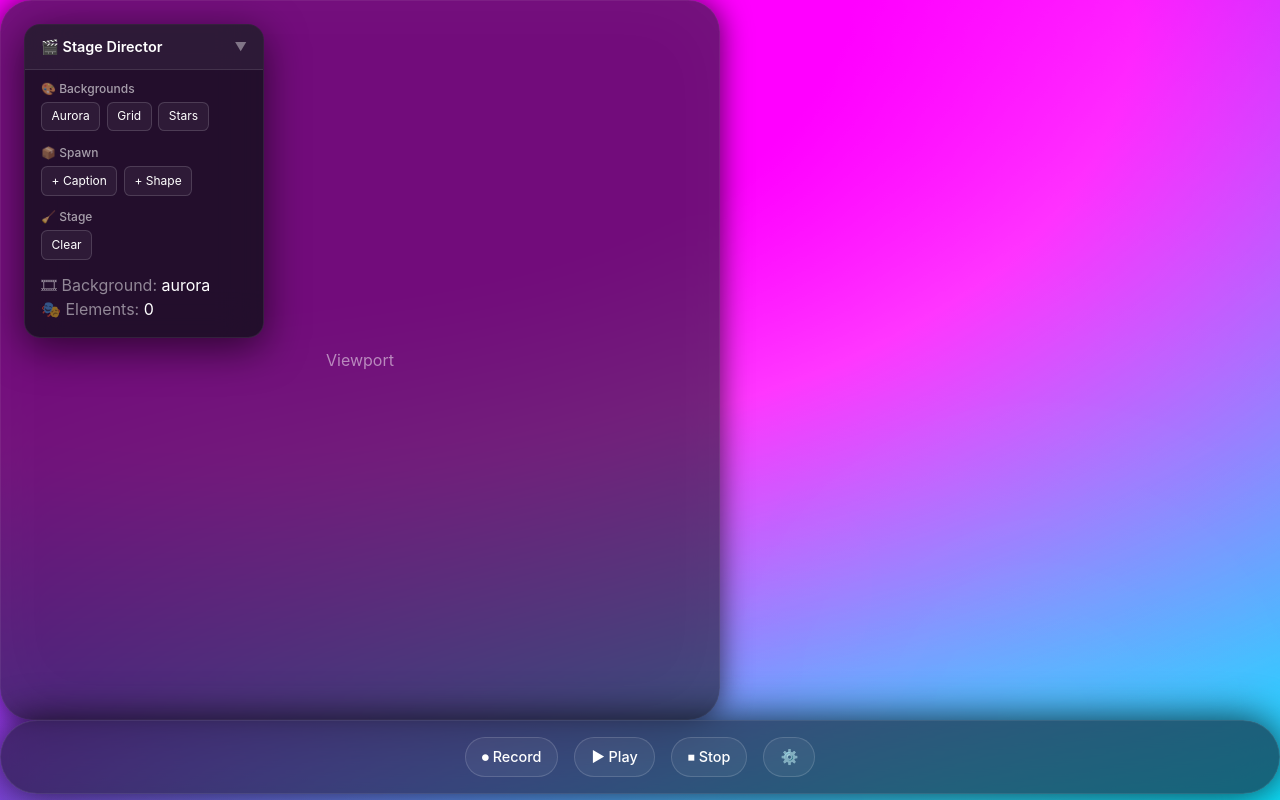
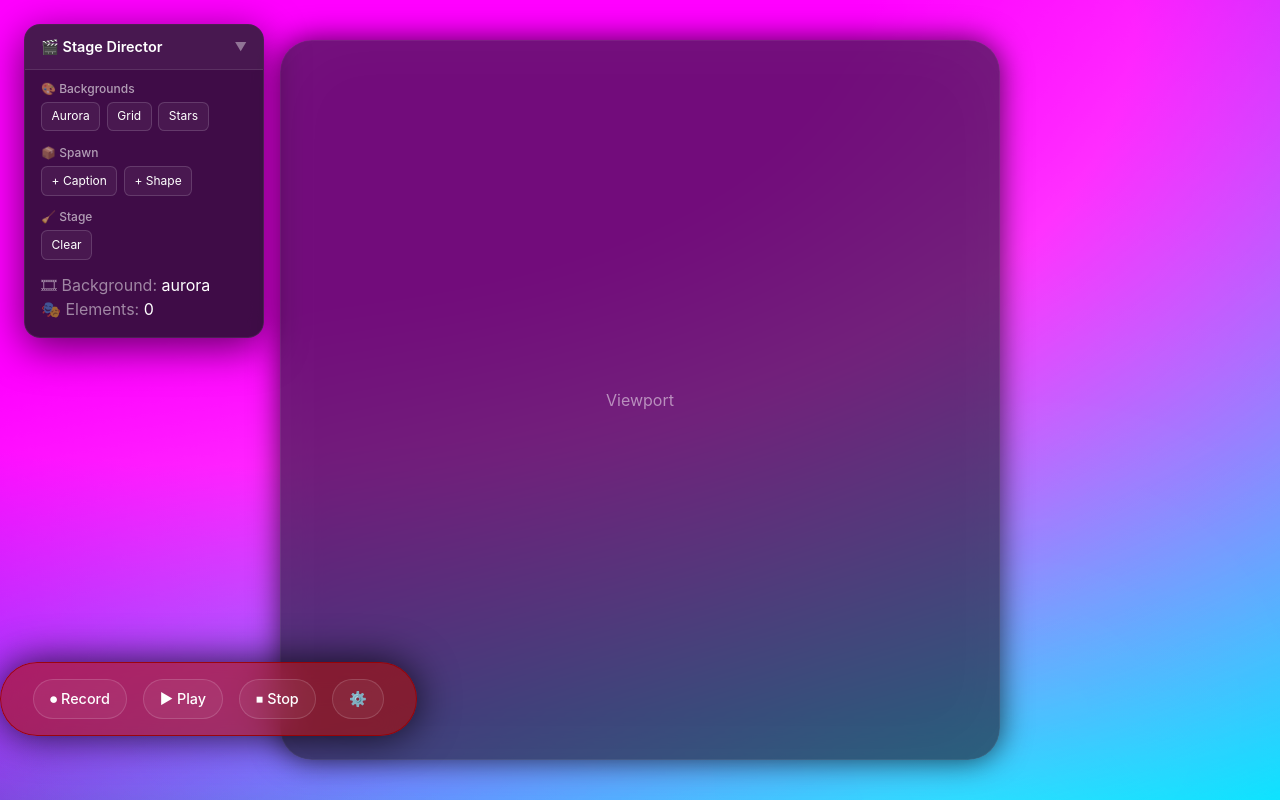
Before and after one commit to nickf723/ed-dev-stage, a Next.js app: page / in a window 1280 px wide. Built offline with nearby package versions, Linux system fonts and the light colour scheme.

Commit message:
squaretoor

```diff
--- a/app/components/BackgroundManager.tsx
+++ b/app/components/BackgroundManager.tsx
@@ -1,24 +1,24 @@
+// In app/components/BackgroundManager.tsx
+
 "use client";
-import { useEffect, useState } from "react";
-import "@/app/styles/backgrounds.css"; // make sure this points to your css
+import { useStage } from "./director/StageDirector"; // <-- Import useStage
+import "@/app/styles/backgrounds.css";
 
-export type BackgroundType = "aurora" | "grid" | "stars" | "solid";
+// No need for BackgroundType, as the context provides the string
+// export type BackgroundType = "aurora" | "grid" | "stars" | "solid";
 
 export function BackgroundManager() {
-  const [activeBackground, setActiveBackground] = useState<BackgroundType>("aurora");
+  // Get the global backgroundMode from the context
+  const { backgroundMode } = useStage();
 
-  // Optional: listen for global background updates later (via context or event)
-  useEffect(() => {
-    const handleChange = (e: CustomEvent<BackgroundType>) => {
-      setActiveBackground(e.detail);
-    };
-    window.addEventListener("changeBackground", handleChange as EventListener);
-    return () => window.removeEventListener("changeBackground", handleChange as EventListener);
-  }, []);
+  // The local state and useEffect are no longer needed
+  // const [activeBackground, setActiveBackground] = useState<BackgroundType>("aurora");
+  // useEffect(() => { ... }, []);
 
   return (
     <div className="background-manager">
-      <div className={`background-layer bg-${activeBackground}`} />
+      {/* Use the backgroundMode from the context */}
+      <div className={`background-layer bg-${backgroundMode}`} />
     </div>
   );
 }
--- a/app/styles/stage.css
+++ b/app/styles/stage.css
@@ -2,9 +2,6 @@
   background: #000;
   color: white;
   min-height: 100vh;
-  display: flex;
-  align-items: center;
-  justify-content: center;
   overflow: hidden;
 }
 
@@ -52,16 +49,22 @@
   overflow: hidden;
   background: transparent !important;
   z-index: 0;
+  display: flex;
+  align-items: center;
+  justify-content: center;
+  flex-direction: column;
 }
 
 /* Control Dock */
 .control-dock {
-  position: relative;
-  bottom: 0;
+  position: absolute;
+  bottom: 4rem;
+  left: 0;
+  transform: translateX(-50%);
   padding: 1rem 2rem;
-  background: rgba(20, 20, 35, 0.6);
+  background: rgba(170, 13, 2, 0.6);
   border-radius: 999px;
-  border: 1px solid rgba(255, 255, 255, 0.08);
+  border: 1px solid rgba(156, 0, 0, 0.877);
   box-shadow: 0 0 40px rgba(0, 0, 0, 0.8);
   backdrop-filter: blur(20px);
   z-index: 3;
```
